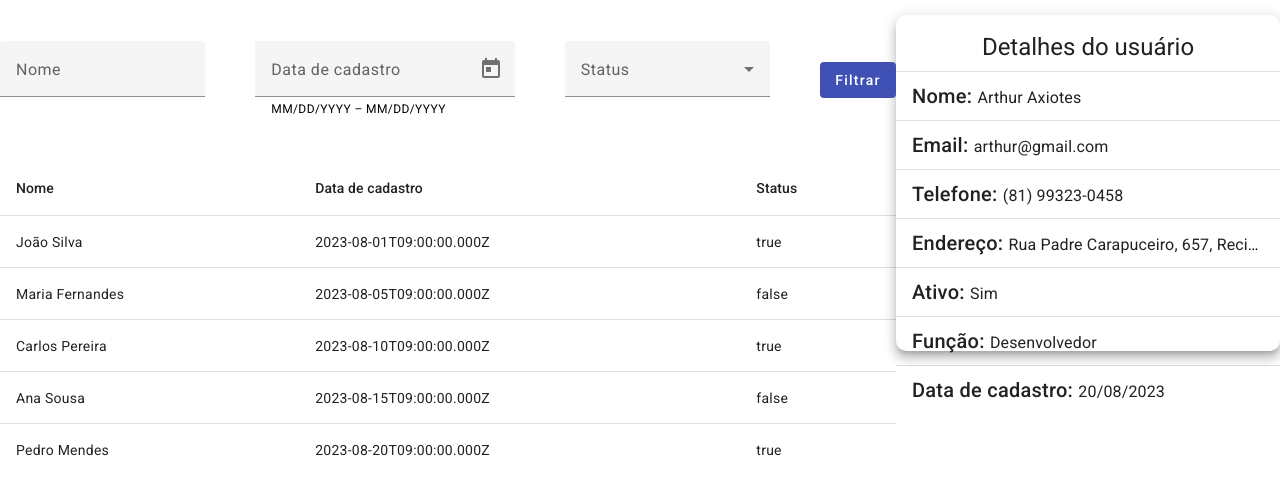
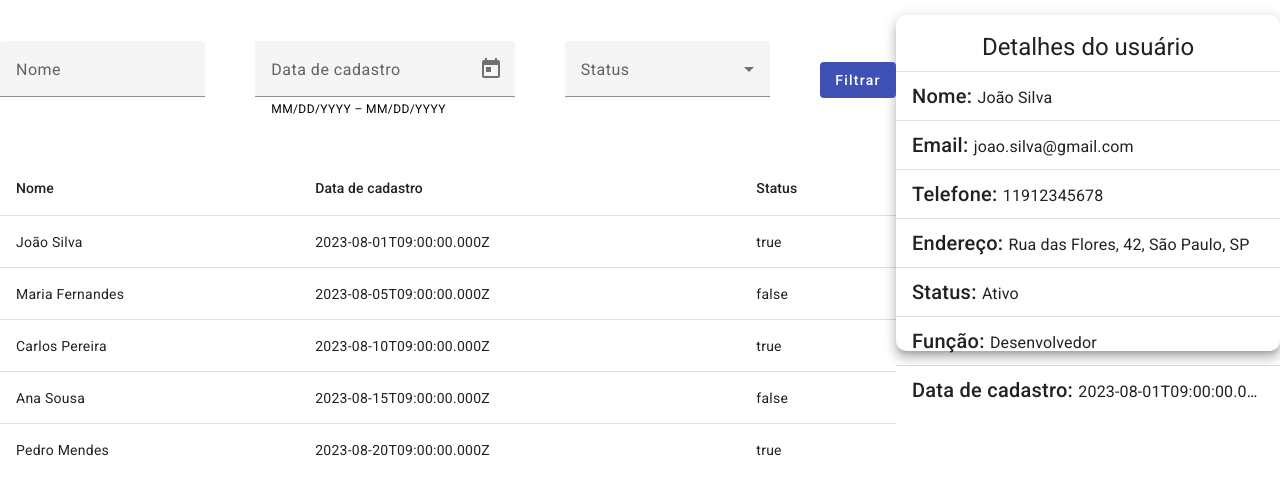
Before and after one commit to Axiotes/filtro-de-usuario, an Angular app: page / in a window 1280 px wide. Shown: the top 494 px of the page. Built offline with nearby package versions, Linux system fonts and the light colour scheme.

Commit message:
feat: user details dinamico

```diff
--- a/src/app/app.component.html
+++ b/src/app/app.component.html
@@ -4,10 +4,10 @@
             <app-filter></app-filter>
         </div>
         <div class="container__left-container__main-div">
-            <app-table></app-table>
+            <app-table (indexOfSelected)="receiveIndexUser($event)"></app-table>
         </div>
     </div>
     <div class="container__right-div">
-        <app-user-details></app-user-details>
+        <app-user-details [user]="userSelected"></app-user-details>
     </div>
 </div>
--- a/src/app/app.component.ts
+++ b/src/app/app.component.ts
@@ -1,4 +1,6 @@
 import { Component } from '@angular/core';
+import {IUser} from "./interfaces/user.interface";
+import {UsersList} from "./data/uses-list";
 
 @Component({
   selector: 'app-root',
@@ -6,5 +8,9 @@ import { Component } from '@angular/core';
   styleUrl: './app.component.scss'
 })
 export class AppComponent {
+  userSelected: IUser = UsersList[0];
 
+  public receiveIndexUser(index: number){
+    this.userSelected = UsersList[index];
+  }
 }
--- a/src/app/components/table/table.component.html
+++ b/src/app/components/table/table.component.html
@@ -2,18 +2,20 @@
     <table mat-table [dataSource]="userList">
         <ng-container matColumnDef="nome">
             <th mat-header-cell *matHeaderCellDef> Nome </th>
-            <td mat-cell *matCellDef="let element" class="table__user-list" (click)="selectUser(element)"> {{ element.nome }} </td>
+            <td mat-cell *matCellDef="let element; let i = index"
+                class="table__user-list"
+                (click)="selectUser(i)"> {{ element.nome }} </td>
         </ng-container>
 
         <ng-container matColumnDef="dataCadastro">
             <th mat-header-cell *matHeaderCellDef> Data de cadastro </th>
-            <td mat-cell *matCellDef="let element" class="table__user-list" (click)="selectUser(element)"> {{ element.dataCadastro }} </td>
+            <td mat-cell *matCellDef="let element; let i = index" class="table__user-list" (click)="selectUser(i)"> {{ element.dataCadastro }} </td>
         </ng-container>
 
 
         <ng-container matColumnDef="status">
             <th mat-header-cell *matHeaderCellDef> Status </th>
-            <td mat-cell *matCellDef="let element" class="table__user-list" (click)="selectUser(element)"> {{ element.ativo }} </td>
+            <td mat-cell *matCellDef="let element; let i = index" class="table__user-list" (click)="selectUser(i)"> {{ element.ativo }} </td>
         </ng-container>
 
         <tr mat-header-row *matHeaderRowDef="displayedColumns"></tr>
--- a/src/app/components/table/table.component.scss
+++ b/src/app/components/table/table.component.scss
@@ -5,4 +5,8 @@
     &__user-list{
         cursor: pointer;
     }
+
+    &__selected{
+      background-color: #b8b8b8;
+    }
 }
--- a/src/app/components/table/table.component.ts
+++ b/src/app/components/table/table.component.ts
@@ -1,4 +1,4 @@
-import { Component } from '@angular/core';
+import {Component, Output, EventEmitter} from '@angular/core';
 import { IUser } from '../../interfaces/user.interface';
 import { UsersList } from '../../data/uses-list';
 
@@ -10,8 +10,9 @@ import { UsersList } from '../../data/uses-list';
 export class TableComponent {
   userList: IUser[] = UsersList;
   displayedColumns: string[] = ['nome', 'dataCadastro', 'status'];
+  @Output() indexOfSelected = new EventEmitter<number>();
 
-  selectUser(user: []) {
-    console.log("Usuário:", user);
+  selectUser(user: number) {
+    this.indexOfSelected.emit(user);
   }
 }
--- a/src/app/components/user-details/user-details.component.html
+++ b/src/app/components/user-details/user-details.component.html
@@ -7,43 +7,43 @@
         <mat-divider></mat-divider>
 
         <mat-list-item>
-            <span class="mat-h2">Nome: </span><span class="mat-h3">Arthur Axiotes</span>
+            <span class="mat-h2">Nome: </span><span class="mat-h3">{{ user.nome }}</span>
         </mat-list-item>
 
         <mat-divider></mat-divider>
 
         <mat-list-item>
-            <span class="mat-h2">Email: </span><span class="mat-h3">arthur&#64;gmail.com</span>
+            <span class="mat-h2">Email: </span><span class="mat-h3">{{ user.email }}</span>
         </mat-list-item>
 
         <mat-divider></mat-divider>
 
         <mat-list-item>
-            <span class="mat-h2">Telefone: </span><span class="mat-h3">(81) 99323-0458</span>
+            <span class="mat-h2">Telefone: </span><span class="mat-h3">{{ user.telefone }}</span>
         </mat-list-item>
 
         <mat-divider></mat-divider>
 
         <mat-list-item>
-            <span class="mat-h2">Endereço: </span><span class="mat-h3">Rua Padre Carapuceiro, 657, Recife - PE</span>
+            <span class="mat-h2">Endereço: </span><span class="mat-h3">{{ user.endereco?.rua }}, {{ user.endereco?.numero }}, {{ user.endereco?.cidade }}, {{ user.endereco?.estado }}</span>
         </mat-list-item>
 
         <mat-divider></mat-divider>
 
         <mat-list-item>
-            <span class="mat-h2">Ativo: </span><span class="mat-h3">Sim</span>
+            <span class="mat-h2">Status: </span><span class="mat-h3">{{ checkStatus() }}</span>
         </mat-list-item>
 
         <mat-divider></mat-divider>
 
         <mat-list-item>
-            <span class="mat-h2">Função: </span><span class="mat-h3">Desenvolvedor</span>
+            <span class="mat-h2">Função: </span><span class="mat-h3">{{ user.funcao }}</span>
         </mat-list-item>
 
         <mat-divider></mat-divider>
 
         <mat-list-item>
-            <span class="mat-h2">Data de cadastro: </span><span class="mat-h3">20/08/2023</span>
+            <span class="mat-h2">Data de cadastro: </span><span class="mat-h3">{{ user.dataCadastro }}</span>
         </mat-list-item>
     </mat-list>
 </div>
--- a/src/app/components/user-details/user-details.component.ts
+++ b/src/app/components/user-details/user-details.component.ts
@@ -1,4 +1,5 @@
-import { Component } from '@angular/core';
+import {Component, Input} from '@angular/core';
+import {IUser} from "../../interfaces/user.interface";
 
 @Component({
   selector: 'app-user-details',
@@ -6,5 +7,14 @@ import { Component } from '@angular/core';
   styleUrl: './user-details.component.scss'
 })
 export class UserDetailsComponent {
+  @Input({required: true}) user: IUser = { } as IUser;
+  public statusUser: string = "";
 
+  public checkStatus(){
+    if (this.user.ativo == true){
+      return this.statusUser = "Ativo";
+    } else {
+      return this.statusUser = "Inativo";
+    }
+  }
 }
```
